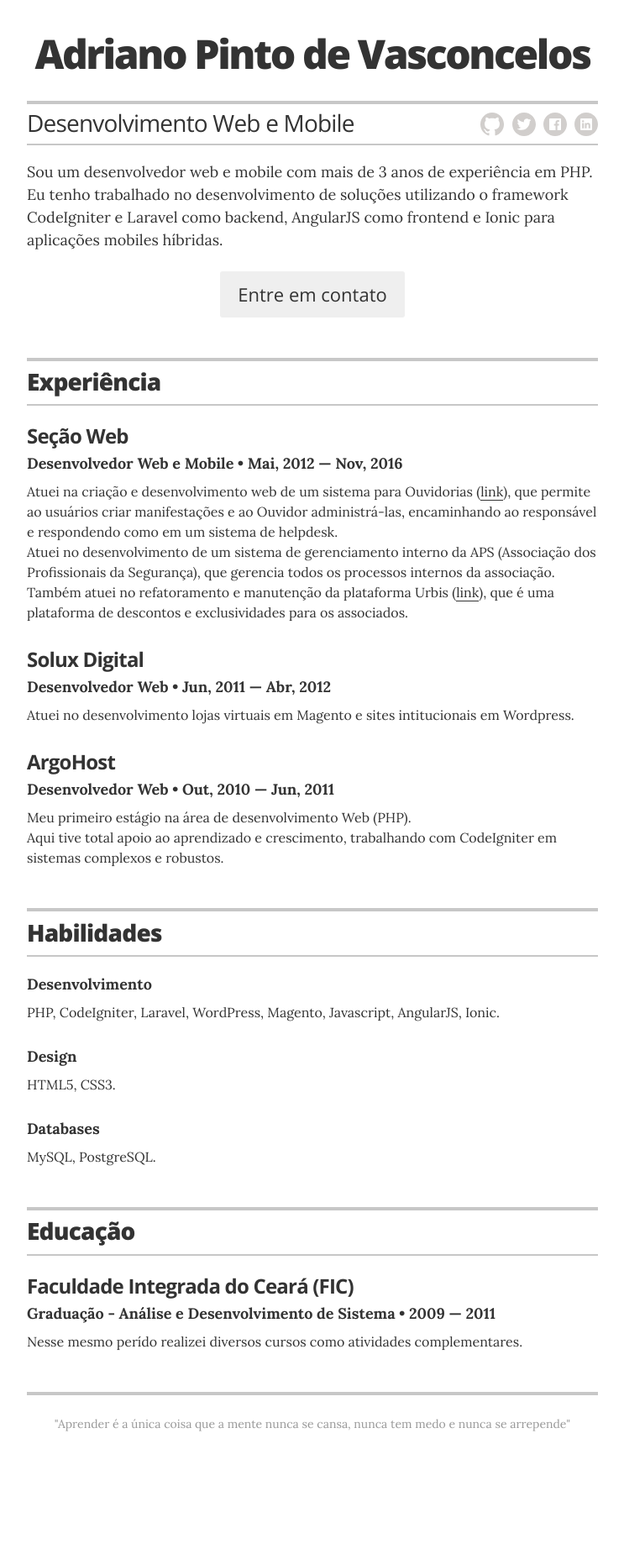
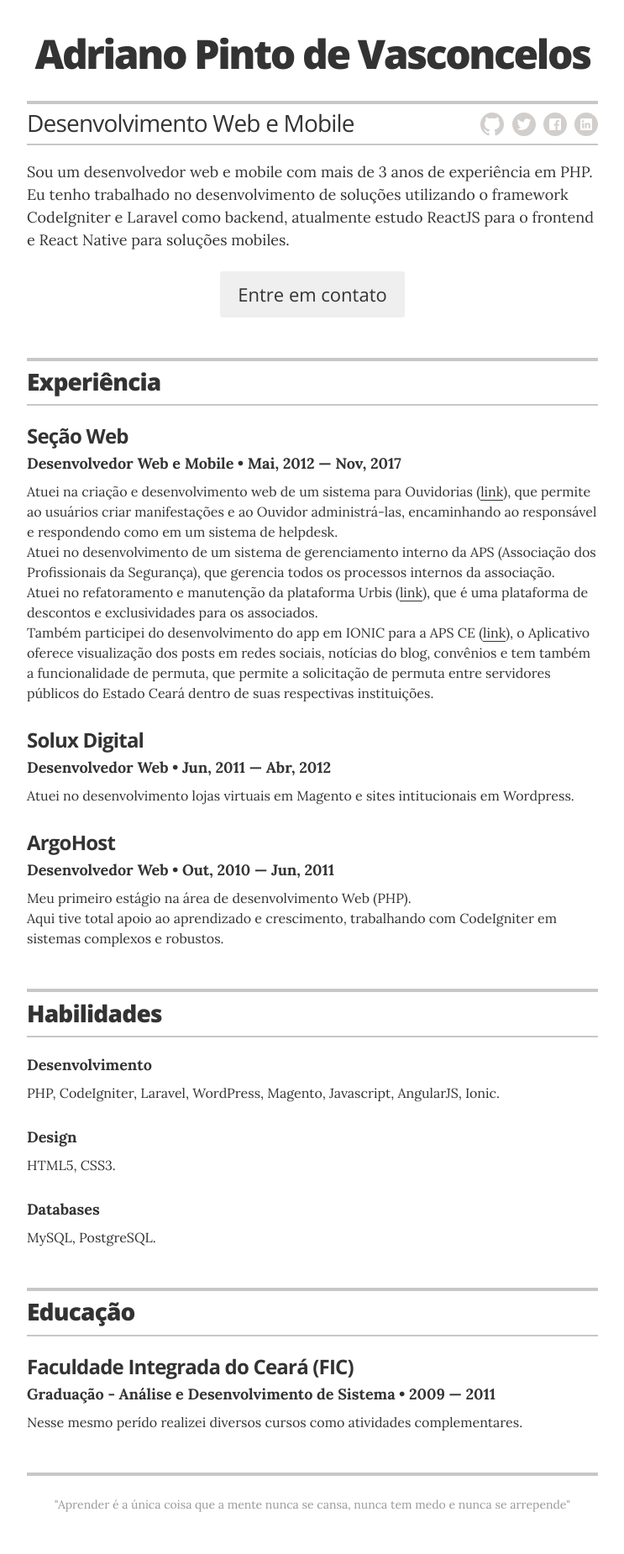
Before and after one commit to adrpnt/adrpnt.github.io, a Jekyll site: the page built from index.html, in a window 1280 px wide. Shown: the whole page at 84% size, without its empty margins (268-1011 px from the left). Built offline with Jekyll 4.4.1, drawn with Linux system fonts in a browser that asks for light colours; before the commit the page ends 1754 px from its top, so only the background shows below that.

Commit message:
atualizar experiência

```diff
--- a/_layouts/resume.html
+++ b/_layouts/resume.html
@@ -25,7 +25,7 @@
         <div class="executive-summary" itemprop="description">
           <p>
             Sou um desenvolvedor web e mobile com mais de 3 anos de experiência em PHP.
-            Eu tenho trabalhado no desenvolvimento de soluções utilizando o framework CodeIgniter e Laravel como backend, AngularJS como frontend e Ionic para aplicações mobiles híbridas.
+            Eu tenho trabalhado no desenvolvimento de soluções utilizando o framework CodeIgniter e Laravel como backend, atualmente estudo ReactJS para o frontend e React Native para soluções mobiles.
           </p>
         </div>
 
@@ -47,11 +47,12 @@
         <!-- Duplicate these resume-item elements and edit accordingly for each job you want to add here -->
         <div class="resume-item" itemscope itemprop="worksFor" itemtype="http://schema.org/Organization">
           <h3 class="resume-item-title" itemprop="name">Seção Web</h3>
-          <h4 class="resume-item-details" itemprop="description">Desenvolvedor Web e Mobile &bull; Mai, 2012 &mdash; Nov, 2016</h4>
+          <h4 class="resume-item-details" itemprop="description">Desenvolvedor Web e Mobile &bull; Mai, 2012 &mdash; Nov, 2017</h4>
           <p class="resume-item-copy">
             Atuei na criação e desenvolvimento web de um sistema para Ouvidorias (<a href="https://participar.com.br/teste/" target="_blank">link</a>), que permite ao usuários criar manifestações e ao Ouvidor administrá-las, encaminhando ao responsável e respondendo como em um sistema de helpdesk.<br />
             Atuei no desenvolvimento de um sistema de gerenciamento interno da APS (Associação dos Profissionais da Segurança), que gerencia todos os processos internos da associação.<br />
-            Também atuei no refatoramento e manutenção da plataforma Urbis (<a href="https://cartaourbis.com.br/" target="_blank">link</a>), que é uma plataforma de descontos e exclusividades para os associados.
+            Atuei no refatoramento e manutenção da plataforma Urbis (<a href="https://cartaourbis.com.br/" target="_blank">link</a>), que é uma plataforma de descontos e exclusividades para os associados.<br />
+            Também participei do desenvolvimento do app em IONIC para a APS CE (<a href="https://play.google.com/store/apps/details?id=io.encoded.permuta721953&hl=en" target="_blank">link</a>), o Aplicativo oferece visualização dos posts em redes sociais, notícias do blog, convênios e tem também a funcionalidade de permuta, que permite a solicitação de permuta entre servidores públicos do Estado Ceará dentro de suas respectivas instituições.
           </p>
           <!--<ul class="resume-item-list">
             <li>Ate lots of donuts</li>
```
